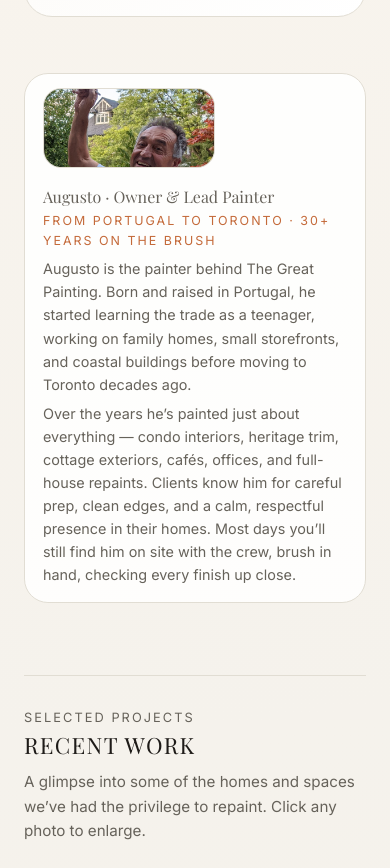
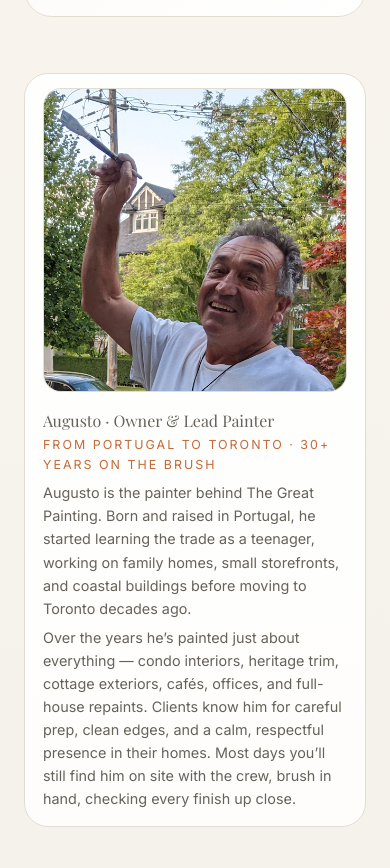
Before and after one commit to Tekknobot/the-great-painting-site, a plain HTML site: page index.html in a window 390 px wide. Shown: the part 1457-2325 px from the top of the page. Drawn offline with nearby package versions, Linux system fonts and the light colour scheme; a web font is replaced by a local one.

Commit message:
Aspect ratio.

```diff
--- a/index.html
+++ b/index.html
@@ -344,6 +344,7 @@
       flex: 0 0 120px;          /* a bit larger, adjust if you like */
       width: 172px;             /* force a square */
       height: 172px;
+      aspect-ratio: 1 / 1;
       border-radius: 18px;      /* same corner feel as your cards */
       overflow: hidden;
       background: #d5d0c7;
@@ -382,20 +383,23 @@
 
     @media (max-width: 780px) {
       .hero-owner {
-        flex-direction: row;
-        align-items: flex-start;
-      }
-    }
-
-    @media (max-width: 520px) {
-      .hero-owner {
         flex-direction: column;
         align-items: flex-start;
       }
 
       .hero-owner-photo {
-        flex: 0 0 80px;
-        height: 80px;
+        flex: 0 0 auto;      /* stop forcing a fixed flex-basis */
+        width: 100%;         /* fill card width */
+        height: auto;
+        aspect-ratio: 1 / 1; /* keep it a square */
+        border-radius: 18px; /* same corners as your other images/cards */
+      }
+
+      .hero-owner-photo img {
+        width: 100%;
+        height: 100%;
+        object-fit: cover;   /* crops to fill the square */
+        object-position: center;
       }
     }
 
```
